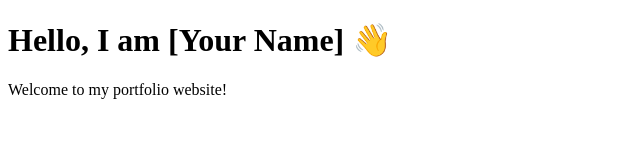
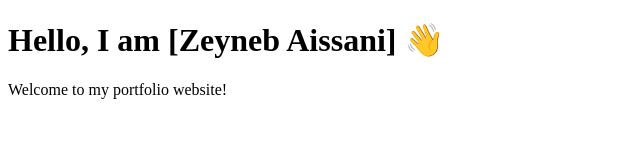
Before and after one commit to chaimaAK/Vivid-portfolio, a plain HTML site: page index.html in a window 1280 px wide. Shown: the whole page, without its empty margins (0-640 px from the left). Drawn offline with Linux system fonts and the light colour scheme.

Commit message:
Update index.html

```diff
--- a/index.html
+++ b/index.html
@@ -4,7 +4,7 @@
     <title>My Portfolio</title>
 </head>
 <body>
-    <h1>Hello, I am [Your Name] 👋</h1>
+    <h1>Hello, I am [Zeyneb Aissani] 👋</h1>
     <p>Welcome to my portfolio website!</p>
 </body>
 </html>
```
